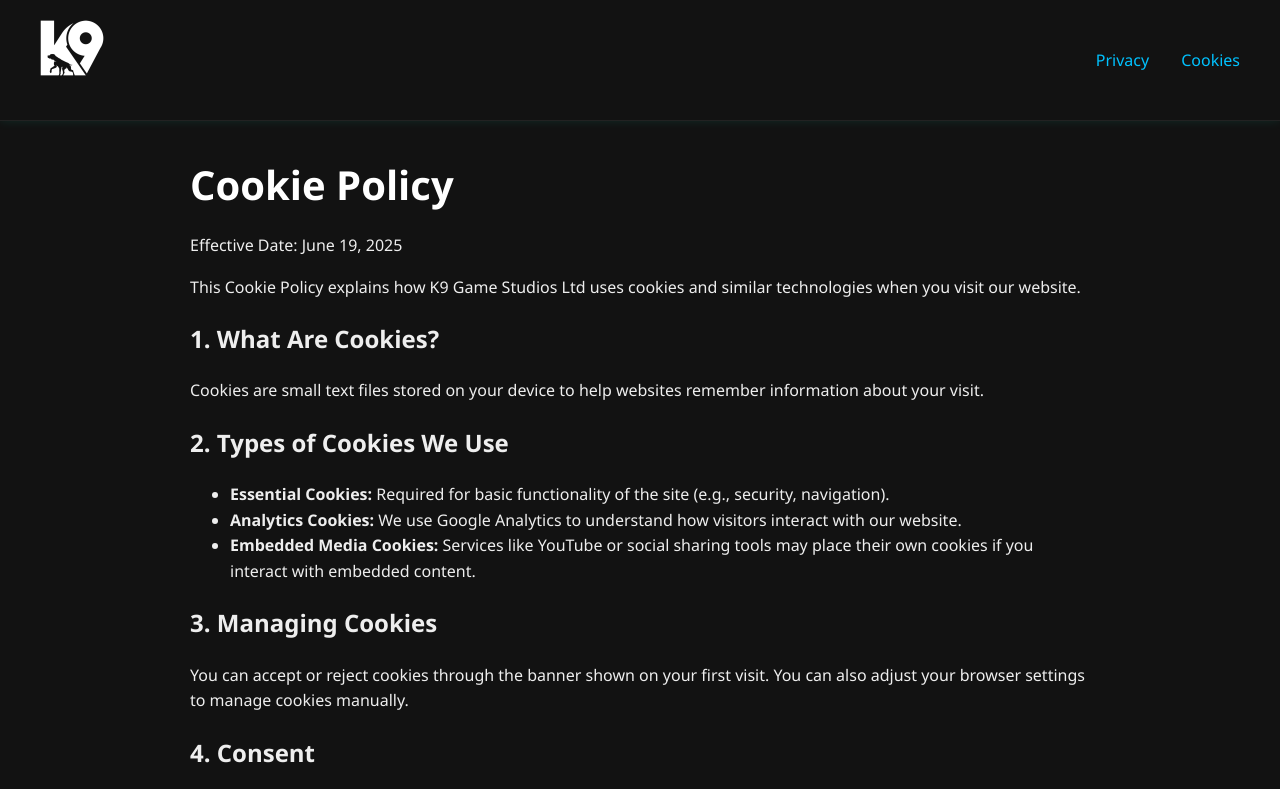
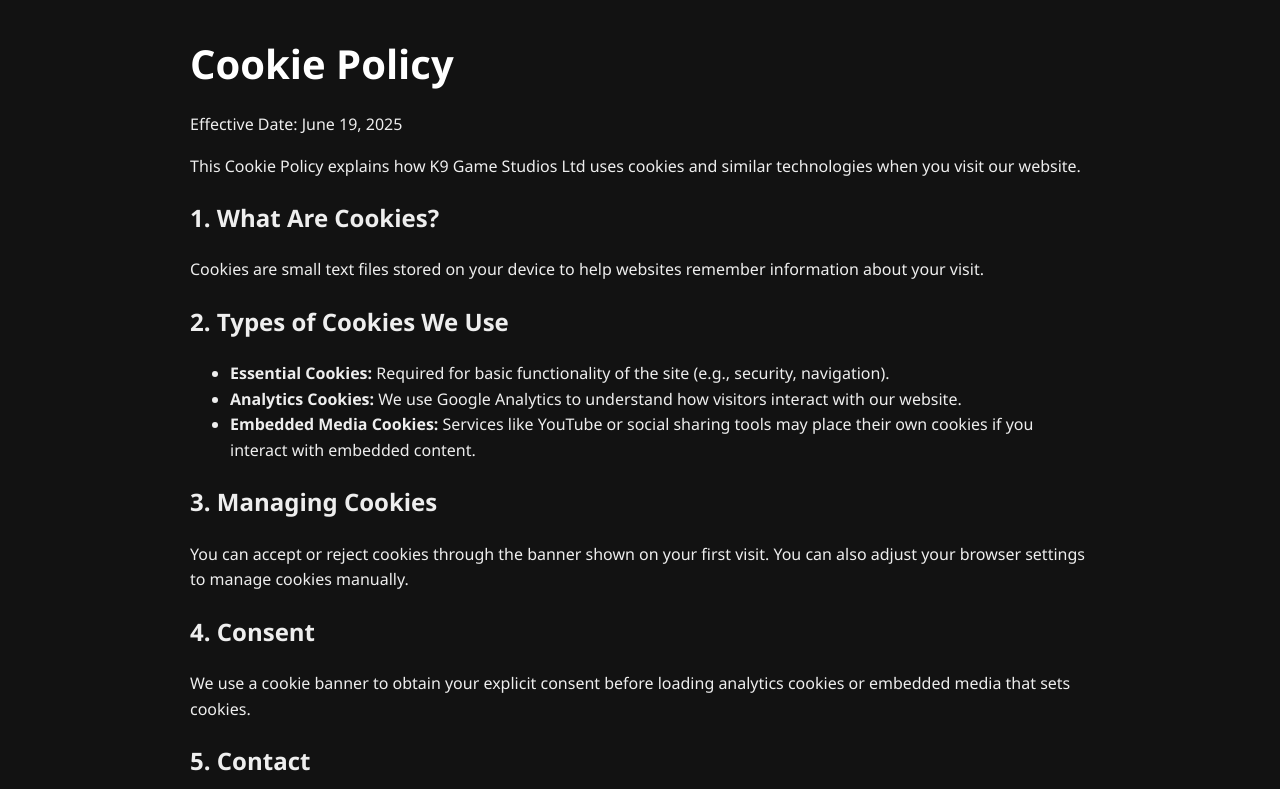
Before and after one commit to ian-kavanagh-k9-game-studios/k9-game-studios-website, a plain HTML site: page html/cookies-policy.html in a window 1280 px wide. Shown: the top 789 px of the page. Drawn offline with Linux system fonts and the light colour scheme.

Commit message:
Hide Nav

```diff
--- a/html/cookies-policy.html
+++ b/html/cookies-policy.html
@@ -9,17 +9,6 @@
     <script src="../scripts/header-scroll.js"></script>
 </head>
 <body>
-    <header class="site-header" id="site-header">
-        <nav class="nav-bar">
-            <a href="../index.html" class="logo">
-                <img src="../Images/k9-game_studios_white_transparent.png" alt="K9 Game Studios Logo" class="logo-img" />
-            </a>
-            <ul class="nav-links">
-                <li><a href="../html/privacy-policy.html">Privacy</a></li>
-                <li><a href="../html/cookies-policy.html">Cookies</a></li>
-            </ul>
-        </nav>
-    </header>
     <div class="policy-container" ">
         <h1>Cookie Policy</h1>
         <p>Effective Date: June 19, 2025</p>
```
Also changed, not shown: html/privacy-policy.html (+0 -11 lines), index.html (+2 -13 lines).
